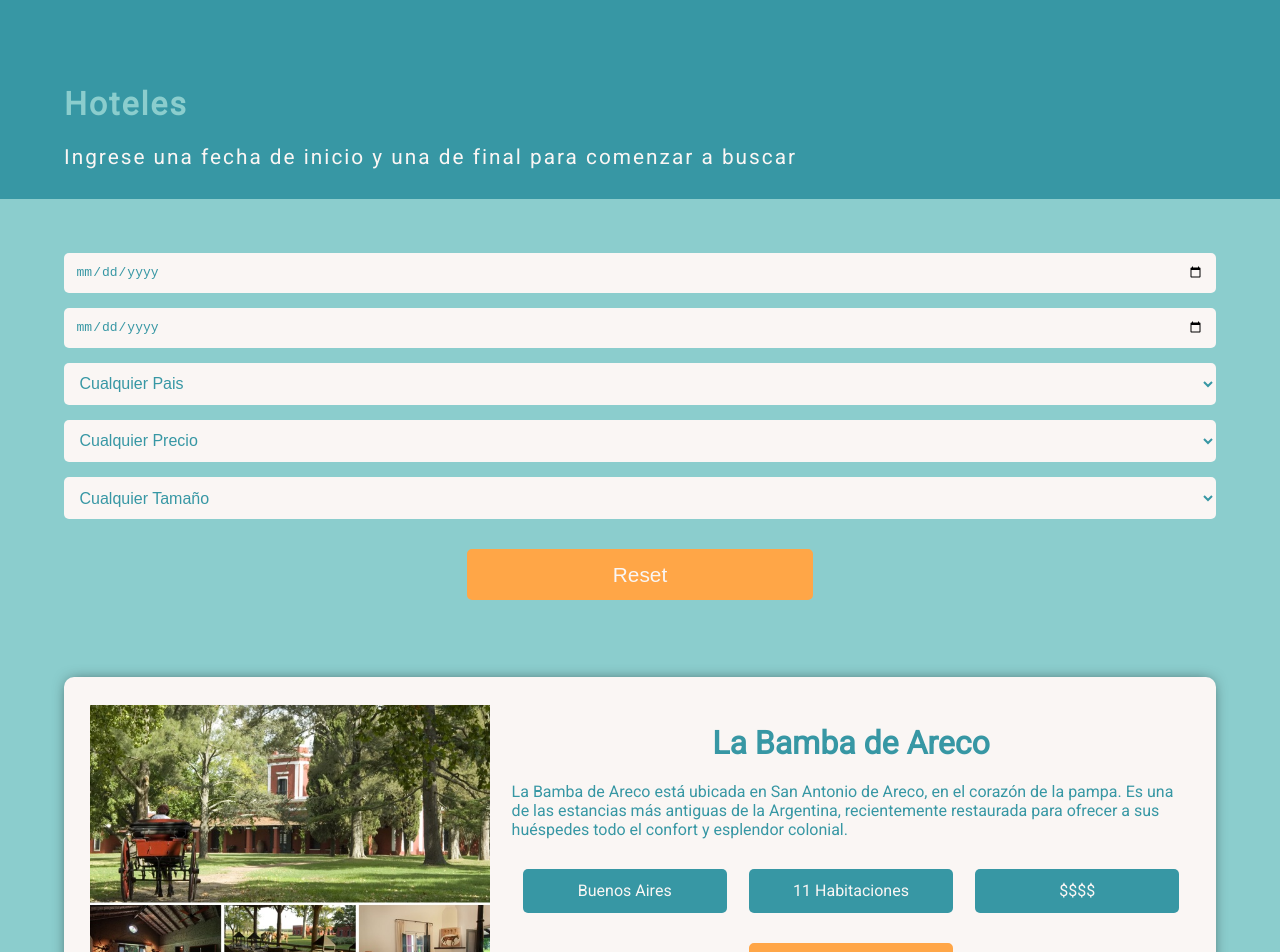
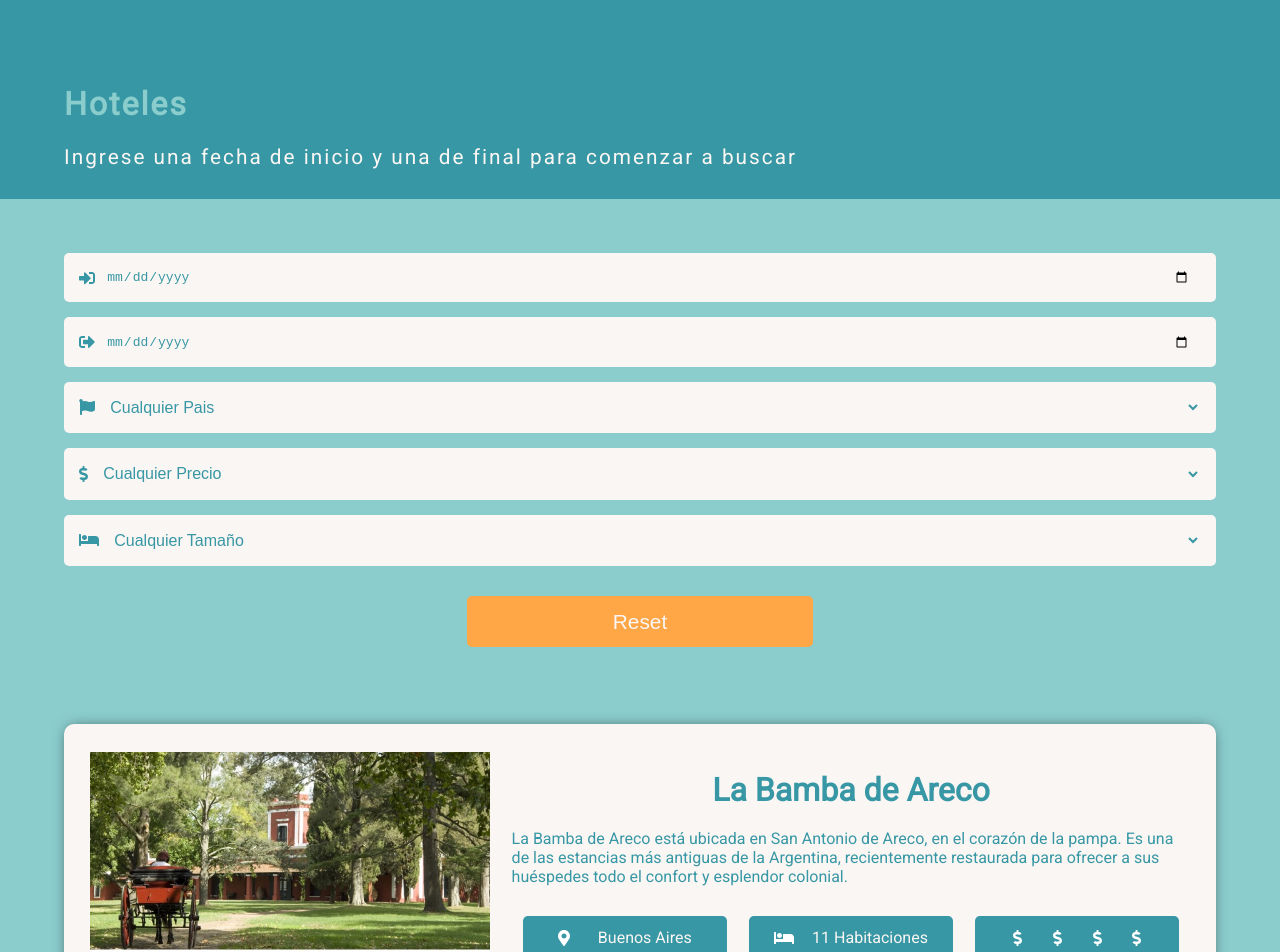
Before and after one commit to damiloyola/proyecto3-reserva-alojamiento, a React (Create React App) app: page / in a window 1280 px wide. Shown: the top 952 px of the page. Built offline with nearby package versions, Linux system fonts and the light colour scheme.

Commit message:
se agregan iconos de fontawesome

```diff
--- a/package.json
+++ b/package.json
@@ -3,6 +3,9 @@
   "version": "0.1.0",
   "private": true,
   "dependencies": {
+    "@fortawesome/fontawesome-svg-core": "^1.2.32",
+    "@fortawesome/free-solid-svg-icons": "^5.15.1",
+    "@fortawesome/react-fontawesome": "^0.1.13",
     "@testing-library/jest-dom": "^5.11.4",
     "@testing-library/react": "^11.1.0",
     "@testing-library/user-event": "^12.1.10",
--- a/src/components/Card.js
+++ b/src/components/Card.js
@@ -1,5 +1,11 @@
 import React from "react";
 import styled from "styled-components";
+import { FontAwesomeIcon } from "@fortawesome/react-fontawesome";
+import {
+    faMapMarkerAlt,
+    faBed,
+    faDollarSign,
+} from "@fortawesome/free-solid-svg-icons";
 import { color, size } from "./Constants";
 
 const CardContainer = styled.div`
@@ -86,6 +92,9 @@ const Item = styled.div`
     border-radius: 5px;
     line-height: 30px;
     color: ${color.light};
+    display: flex;
+    justify-content: space-evenly;
+    align-items: center;
 `;
 
 const ItemsContainer = styled.div`
@@ -94,9 +103,6 @@ const ItemsContainer = styled.div`
 `;
 
 const Card = (props) => {
-    const dateStart = new Date(props.data.availabilityFrom);
-
-    const dateEnd = new Date(props.data.availabilityTo);
     return (
         <CardContainer>
             <Img src={props.data.photo}></Img>
@@ -105,12 +111,35 @@ const Card = (props) => {
                 <P>{props.data.description}</P>
                 <ItemsContainer>
                     <Item>
+                        <FontAwesomeIcon icon={faMapMarkerAlt} color="white" />
                         <span>{props.data.city}</span>
                     </Item>
                     <Item>
+                        <FontAwesomeIcon icon={faBed} color="white" />
                         <span>{props.data.rooms} Habitaciones</span>
                     </Item>
-                    <Item>$$$$</Item>
+                    <Item>
+                        <FontAwesomeIcon
+                            icon={faDollarSign}
+                            color={props.data.price >= 1 ? "white" : "#72ABB3"}
+                            className="size"
+                        />
+                        <FontAwesomeIcon
+                            icon={faDollarSign}
+                            color={props.data.price >= 2 ? "white" : "#72ABB3"}
+                            className="size"
+                        />
+                        <FontAwesomeIcon
+                            icon={faDollarSign}
+                            color={props.data.price >= 3 ? "white" : "#72ABB3"}
+                            className="size"
+                        />
+                        <FontAwesomeIcon
+                            icon={faDollarSign}
+                            color={props.data.price >= 4 ? "white" : "#72ABB3"}
+                            className="size"
+                        />
+                    </Item>
                 </ItemsContainer>
                 <Button>Reservar</Button>
             </Text>
--- a/src/components/Cards.js
+++ b/src/components/Cards.js
@@ -1,4 +1,4 @@
-import React, { useContext, useEffect } from "react";
+import React, { useContext } from "react";
 import data from "../assets/scripts/data";
 import Error from "./Error";
 import Card from "./Card";
@@ -6,7 +6,6 @@ import { StateContext } from "./StateContext";
 import moment from "moment";
 import styled from "styled-components";
 import { color } from "./Constants";
-import Filters from "./Filters";
 
 const CardsContainer = styled.div`
     display: flex;
@@ -21,7 +20,7 @@ const CardsContainer = styled.div`
 `;
 
 const Cards = () => {
-    const [state, setState] = useContext(StateContext);
+    const [state] = useContext(StateContext);
 
     const stateStart = moment(state.dateStart).format("YYYY-MM-DD");
     const stateEnd = moment(state.dateEnd).format("YYYY-MM-DD");
@@ -32,7 +31,8 @@ const Cards = () => {
         );
         const itemDateEnd = moment(item.availabilityTo).format("YYYY-MM-DD");
         if (
-            Object.keys(state.dateStart).length === 0 || Object.keys(state.dateEnd).length === 0 ||
+            Object.keys(state.dateStart).length === 0 ||
+            Object.keys(state.dateEnd).length === 0 ||
             (stateStart >= itemDateStart && stateEnd <= itemDateEnd)
         ) {
             return true;
@@ -70,7 +70,6 @@ const Cards = () => {
 
     const result = data.filter(validator);
 
-    console.log(result);
     if (result.length === 0) {
         return <Error e="No se encuentra ningun resultado" />;
     } else if (stateEnd < stateStart) {
--- a/src/components/Filters.js
+++ b/src/components/Filters.js
@@ -4,6 +4,14 @@ import moment from "moment";
 import styled, { css } from "styled-components";
 import { color, size } from "./Constants";
 import { Button } from "./Card";
+import { FontAwesomeIcon } from "@fortawesome/react-fontawesome";
+import {
+    faSignInAlt,
+    faSignOutAlt,
+    faFlag,
+    faBed,
+    faDollarSign,
+} from "@fortawesome/free-solid-svg-icons";
 
 const Form = styled.div`
     background-color: ${color.primary};
@@ -15,12 +23,11 @@ const InputStyles = css`
     width: 100%;
     border: none;
     font-size: ${size.m};
-    margin: 15px 0;
+
     outline: none;
     padding: 1%;
     background-color: ${color.light};
     color: ${color.dark};
-    border-radius: 5px;
 `;
 
 const Input = styled.input`
@@ -29,6 +36,14 @@ const Input = styled.input`
 
 const Select = styled.select`
     ${InputStyles}
+`;
+const InputContainer = styled.div`
+    background-color: ${color.light};
+    display: flex;
+    align-items: center;
+    margin: 15px 0;
+    padding: 5px 15px;
+    border-radius: 5px;
 `;
 
 const Filters = () => {
@@ -39,7 +54,7 @@ const Filters = () => {
         if (name === "dateStart" || name === "dateEnd") {
             value = moment(value);
         }
-        console.log(moment(state.dateStart).format("DD-MM-YYYY"));
+
         const values = { ...state, [name]: value, firstTime: false };
         setState(values);
     };
@@ -56,6 +71,9 @@ const Filters = () => {
 
     return (
         <Form>
+            <InputContainer>
+                <FontAwesomeIcon icon={faSignInAlt} color="#3797a4" />
+
                 <Input
                     name="dateStart"
                     type="date"
@@ -67,6 +85,10 @@ const Filters = () => {
                     }
                     min={moment().format("YYYY[-]MM[-]DD")}
                 />
+            </InputContainer>
+            <InputContainer>
+                <FontAwesomeIcon icon={faSignOutAlt} color="#3797a4" />
+
                 <Input
                     value={
                         Object.keys(state.dateEnd).length === 0
@@ -78,7 +100,16 @@ const Filters = () => {
                     onChange={handleInput}
                     min={moment().format("YYYY[-]MM[-]DD")}
                 />
-            <Select name="country" onChange={handleInput} value={state.country}>
+            </InputContainer>
+            <InputContainer>
+                <FontAwesomeIcon icon={faFlag} color="#3797a4" />
+
+                <Select
+                    id="country"
+                    name="country"
+                    onChange={handleInput}
+                    value={state.country}
+                >
                     <option default value="0">
                         Cualquier Pais
                     </option>
@@ -87,6 +118,10 @@ const Filters = () => {
                     <option value="Chile">Chile</option>
                     <option value="Uruguay">Uruguay</option>
                 </Select>
+            </InputContainer>
+            <InputContainer>
+                <FontAwesomeIcon icon={faDollarSign} color="#3797a4" />
+
                 <Select name="price" onChange={handleInput} value={state.price}>
                     <option default value="0">
                         Cualquier Precio
@@ -96,6 +131,10 @@ const Filters = () => {
                     <option value="3">Precio Alto</option>
                     <option value="4">Precio Muy Alto</option>
                 </Select>
+            </InputContainer>
+            <InputContainer>
+                <FontAwesomeIcon icon={faBed} color="#3797a4" />
+
                 <Select name="size" onChange={handleInput} value={state.size}>
                     <option default value="0">
                         Cualquier Tamaño
@@ -104,6 +143,7 @@ const Filters = () => {
                     <option value="medio">Medio</option>
                     <option value="grande">Grande</option>
                 </Select>
+            </InputContainer>
             <Button onClick={handleReset}>Reset</Button>
         </Form>
     );
```
Also changed, not shown: 1 other file (tests, documents, lock files or other folders). Lines whose indentation alone changed are shown as unchanged.
